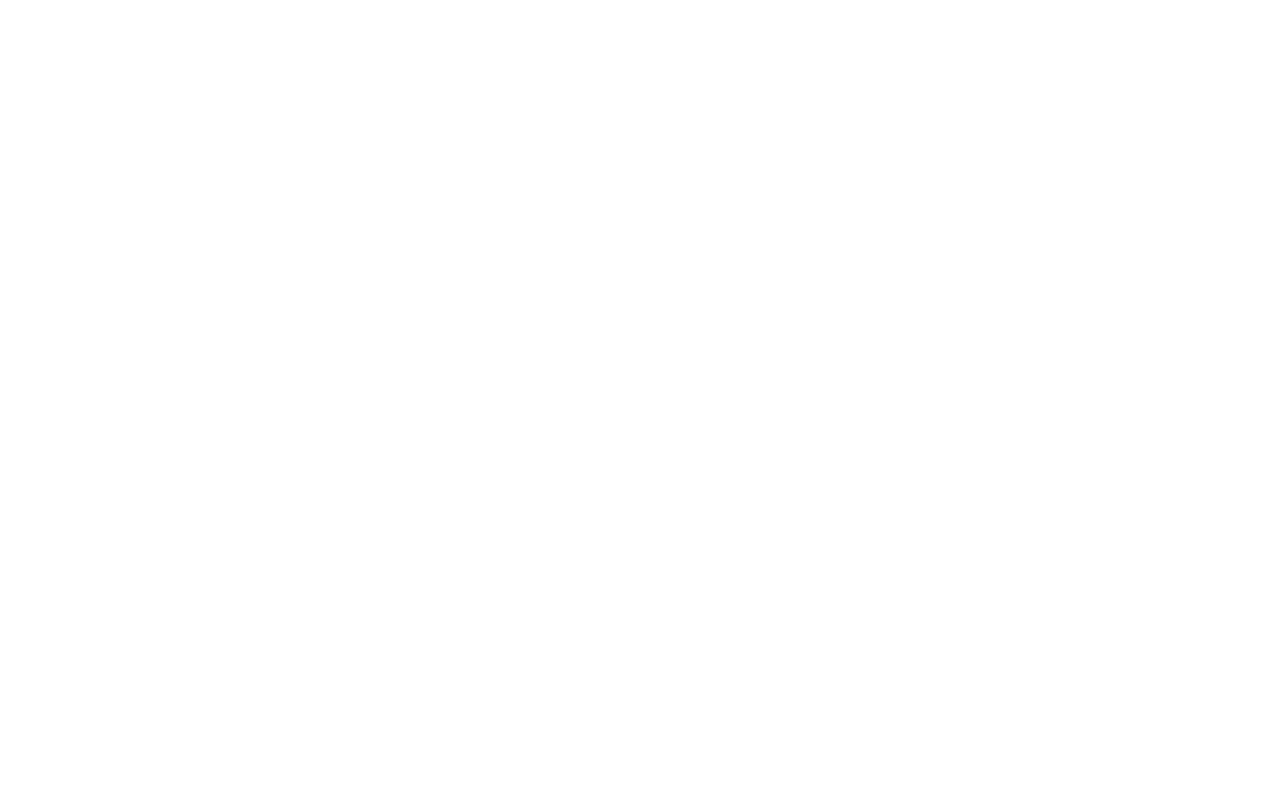
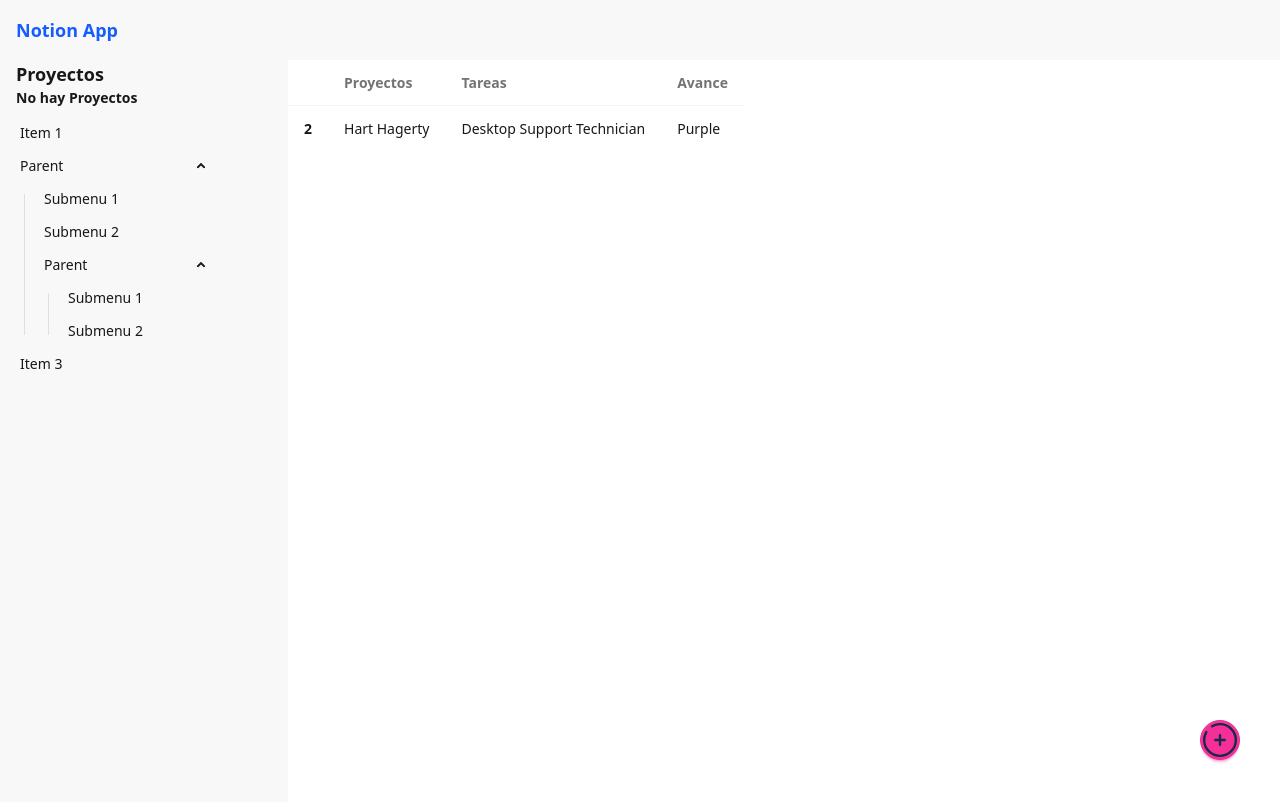
Before and after one commit to parzival-von/projects-app, a Vue app: page /projects in a window 1280 px wide. Before the commit this address had no page. Shown: the top 802 px of the page. Built offline with nearby package versions, Linux system fonts and the light colour scheme; the HTML template or start-up script is replaced by a standard one.

Commit message:
Componentes de DaisyUI

```diff
--- a/src/modulorum/projects/layouts/ProjectsLayout.vue
+++ b/src/modulorum/projects/layouts/ProjectsLayout.vue
@@ -2,7 +2,7 @@
 
 <SupraMenu />
 
-    <main>
+    <main class="flex flex-row">
         <LateralisMenu />
         <router-view />
 
--- /dev/null
+++ b/src/modulorum/projects/views/ProjectsView.vue
@@ -0,0 +1,29 @@
+<template>
+    <div class="overflow-x-auto">
+  <table class="table">
+    <!-- head -->
+    <thead>
+      <tr>
+        <th></th>
+        <th>Proyectos</th>
+        <th>Tareas</th>
+        <th>Avance</th>
+      </tr>
+    </thead>
+    <tbody>
+      <tr class="hover:bg-base-300">
+        <th>2</th>
+        <td>Hart Hagerty</td>
+        <td>Desktop Support Technician</td>
+        <td>Purple</td>
+      </tr>
+    </tbody>
+  </table>
+
+  <button class="btn btn-circle btn-secondary fixed bottom-10 right-10">
+
+    <svg viewBox="0 0 24 24" fill="none" xmlns="http://www.w3.org/2000/svg"><g id="SVGRepo_bgCarrier" stroke-width="0"></g><g id="SVGRepo_tracerCarrier" stroke-linecap="round" stroke-linejoin="round"></g><g id="SVGRepo_iconCarrier"> <path d="M15 12L12 12M12 12L9 12M12 12L12 9M12 12L12 15" stroke="#1C274C" stroke-width="1.5" stroke-linecap="round"></path> <path d="M7 3.33782C8.47087 2.48697 10.1786 2 12 2C17.5228 2 22 6.47715 22 12C22 17.5228 17.5228 22 12 22C6.47715 22 2 17.5228 2 12C2 10.1786 2.48697 8.47087 3.33782 7" stroke="#1C274C" stroke-width="1.5" stroke-linecap="round"></path> </g></svg>
+  </button>
+
+</div>
+</template>
--- a/src/router/index.ts
+++ b/src/router/index.ts
@@ -6,8 +6,16 @@
   routes: [
     {
       path: '/',
-      name: 'projects',
+      name: 'home',
+      redirect: {name: 'projects'},
       component: ProjectsLayout,
+      children:[
+        {
+          path: 'projects',
+          name: 'projects',
+          component: () => import('@/modulorum/projects/views/ProjectsView.vue'),
+        }
+      ]
     }
   ],
 })
```
